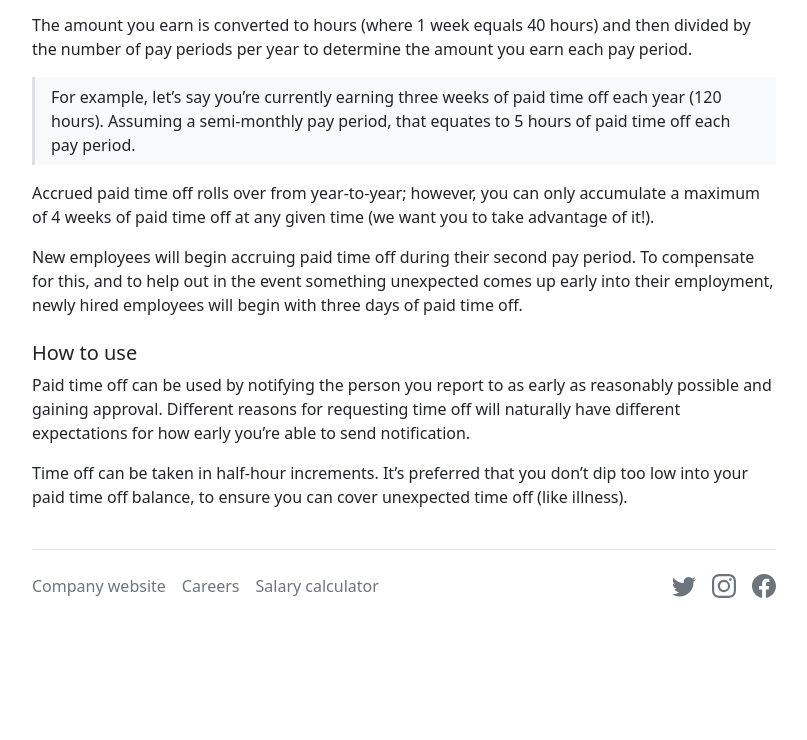
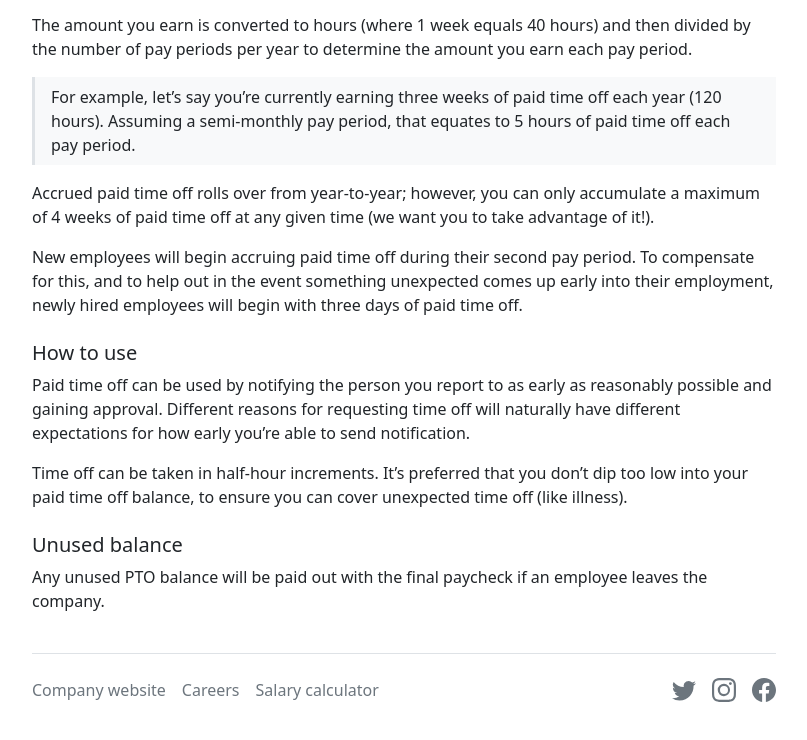
Before and after one commit to sparksuite/employee-handbook, a website: page benefits/paid-time-off.html in a window 1280 px wide. Shown: the part 554-1294 px from the top of the page, without its empty margins (236-1043 px from the left). Before the commit the page ends 1224 px from the top, so only its background shows below. Drawn offline with nearby package versions, Linux system fonts and the light colour scheme.

Commit message:
Indicate what happens to unused PTO balance

```diff
--- a/benefits/paid-time-off.html
+++ b/benefits/paid-time-off.html
@@ -107,6 +107,10 @@
 						Time off can be taken in half-hour increments. It’s preferred that you don’t dip too low into your paid time
 						off balance, to ensure you can cover unexpected time off (like illness).
 					</p>
+
+					<h5 class="pt-2">Unused balance</h5>
+
+					<p>Any unused PTO balance will be paid out with the final paycheck if an employee leaves the company.</p>
 				</div>
 			</div>
 		</main>
```
